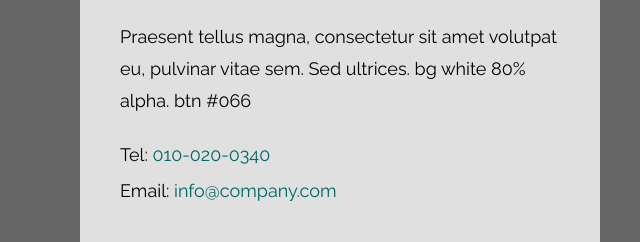
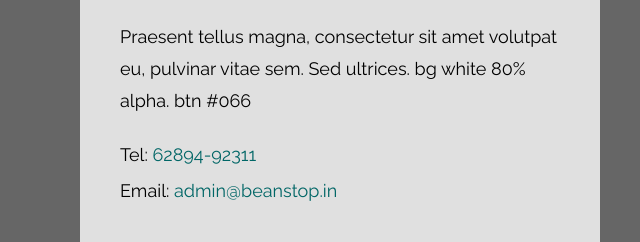
Before and after one commit to boat12022/cafe, a plain HTML site: page index.html in a window 1280 px wide. Shown: the part 3659-3901 px from the top of the page, 0-640 px from the left. Drawn offline with nearby package versions, Linux system fonts and the light colour scheme.

Commit message:
Update index.html

```diff
--- a/index.html
+++ b/index.html
@@ -151,8 +151,8 @@
                         Sed ultrices. bg white 80% alpha. btn #066
                     </p>
                     <p class="mb-10 text-lg">
-                        <span class="block mb-2">Tel: <a href="tel:0100200340" class="hover:text-yellow-600 transition">010-020-0340</a></span>
-                        <span class="block">Email: <a href="mailto:info@company.com" class="hover:text-yellow-600 transition">info@company.com</a></span>
+                        <span class="block mb-2">Tel: <a href="tel:6289492311" class="hover:text-yellow-600 transition">62894-92311</a></span>
+                        <span class="block">Email: <a href="mailto:admin@beanstop.in" class="hover:text-yellow-600 transition">admin@beanstop.in</a></span>
                     </p>
                     <div class="text-center">
                         <a href="https://www.google.com/maps" class="inline-block text-white text-2xl pl-10 pr-12 py-6 rounded-lg transition tm-bg-green">
```
